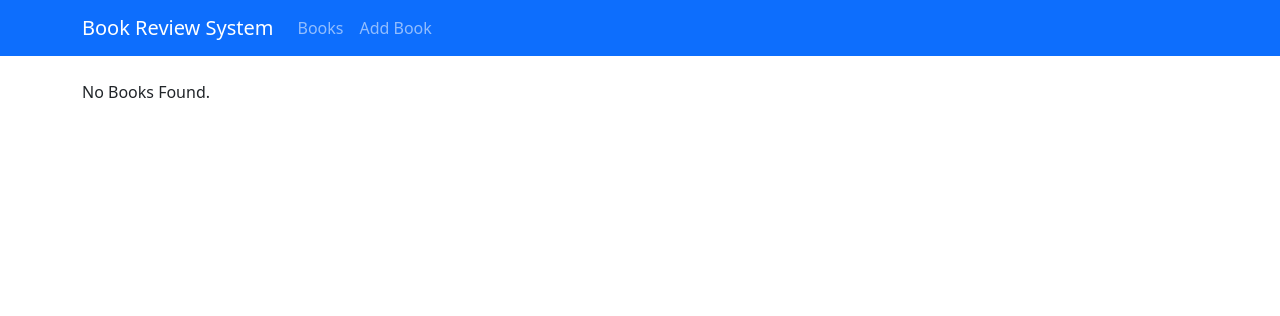
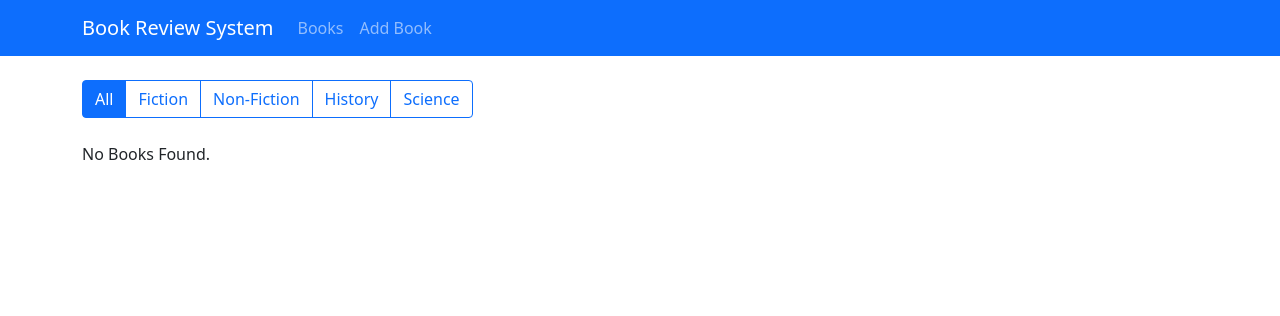
Before and after one commit to ratanhalder888/book_review_system, a Django app: page / in a window 1280 px wide. Shown: the top 316 px of the page. Run offline with Django 5.2, Linux system fonts and the light colour scheme; data that the repository does not hold is empty.

Commit message:
add book search based on genre and add logic in book_list() view

```diff
--- a/book/templates/book/book_list.html
+++ b/book/templates/book/book_list.html
@@ -2,6 +2,24 @@
 {% block title %}Books List{% endblock title %}
 
 {% block content %}
+<div class="row mb-4">
+    <div class="col">
+        <div class="btn-group">
+            <a href="{% url 'book-list' %}" class="btn btn-outline-primary
+             {% if not request.GET.genre %} active{% endif %} ">All</a>
+            <a href="?genre=fiction" class="btn btn-outline-primary
+             {% if request.GET.genre == 'fiction' %}active{% endif %}">Fiction</a>
+            <a href="?genre=non_fiction" class="btn btn-outline-primary
+             {% if request.GET.genre == 'non_fiction' %}active{% endif %}">Non-Fiction</a>
+            <a href="?genre=history" class="btn btn-outline-primary
+             {% if request.GET.genre == 'history' %}active{% endif %}">History</a>
+            <a href="?genre=science" class="btn btn-outline-primary
+             {% if request.GET.genre == 'science' %}active{% endif %}">Science</a>
+        </div>
+    </div>
+</div>
+
+
 <div class="row row-cols-1 row-cols-md-3 g-4">
     {% for book in books %}
     <div class="col">
--- a/book/views.py
+++ b/book/views.py
@@ -16,7 +16,11 @@ def book_create(request):
     return render(request, 'book/book_form.html', {'form': form})
 
 def book_list(request):
-    books = Book.objects.all().order_by('-created_at')
+    genre = request.GET.get('genre')
+    if genre:
+        books = Book.objects.filter(genre=genre).order_by('-created_at')
+    else:
+        books = Book.objects.all().order_by('-created_at')
     return render(request, 'book/book_list.html', {'books':books})
 
 
```
